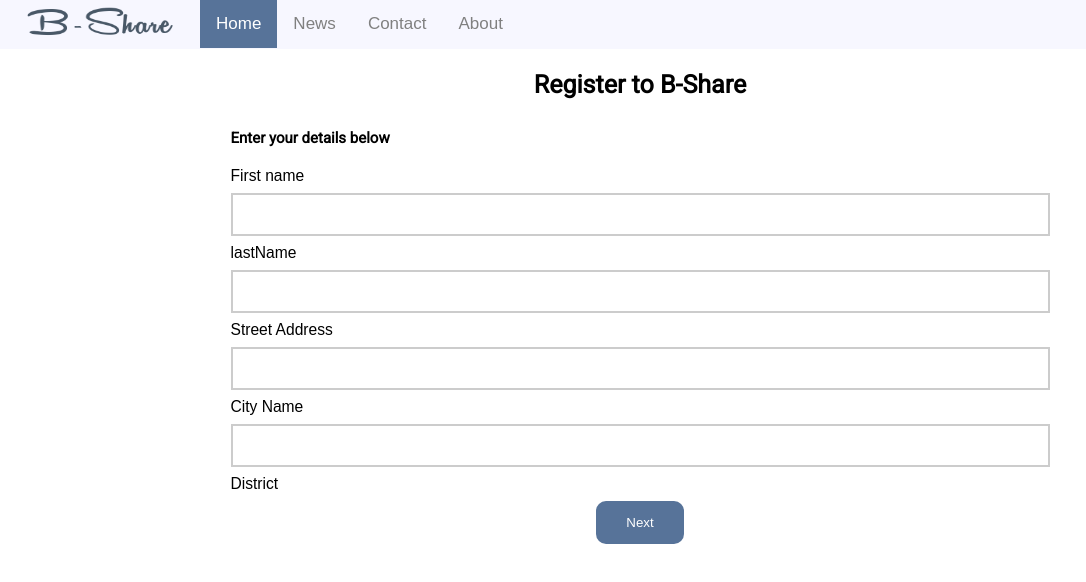
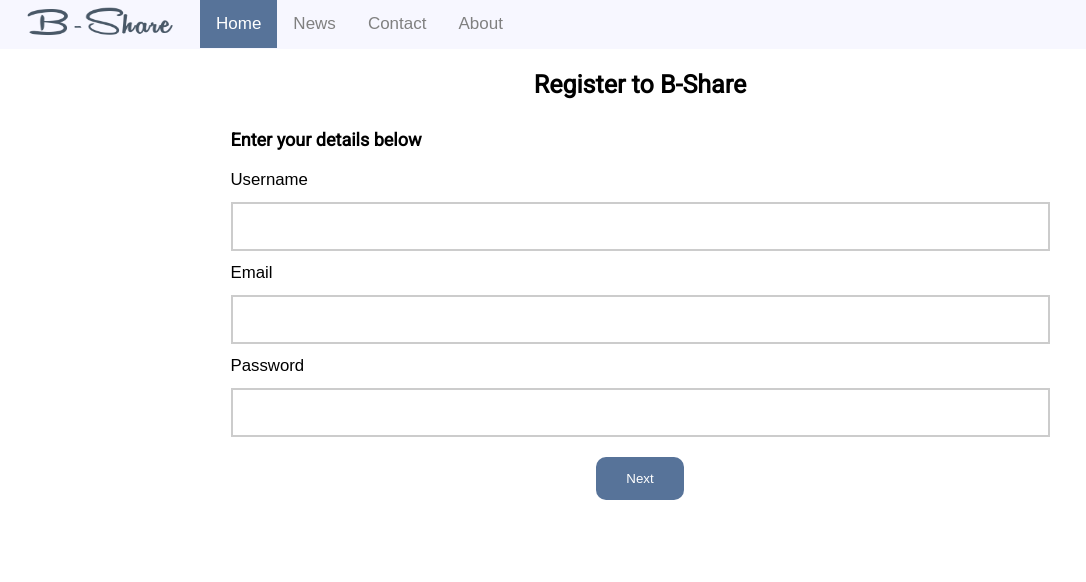
Before and after one commit to aacsspkt/Book_Selling_Site_Frontend, a React (Create React App) app: page /register in a window 1280 px wide. Shown: the top 582 px of the page, without its empty margins (0-1086 px from the left). Built offline with nearby package versions, Linux system fonts and the light colour scheme.

Commit message:
Separate cookie file

```diff
--- a/src/components/profile/Profile.js
+++ b/src/components/profile/Profile.js
@@ -2,6 +2,8 @@ import React, {Component} from 'react'
 import './Profile.css'
 import { Redirect} from 'react-router-dom';
 import BasicAutoSuggest from './BasicAutoSuggest'
+import {setCookie} from '../../cookie'
+
 export default class Register extends Component {
     constructor(props) {
         super(props)
@@ -20,37 +22,31 @@ export default class Register extends Component {
 		this.setState({[e.target.name]: e.target.value})
 	}
 
-	getDistrictId = (districtId) => {
+	getDistrictId = districtId => {
 		this.setState({areaLocation: districtId});
 	}
 
-	setCookie = (name, value) => {
-		var today = new Date();
-		var expiry = new Date(today.getTime() + 1 * 24 * 3600 * 1000);
+	setCookieValue = (name, value) => setCookie(name, value);
 
-		document.cookie=name + "=" + escape(value) + "; path=/; expires=" + expiry.toGMTString() + "; secure";
-
-	}
-
-	storeValues = (e) => {
+	storeValues = e => {
 	  e.preventDefault();
-	  this.setCookie("firstName", this.state.firstName);
-	  this.setCookie("lastName", this.state.lastName);
-	  this.setCookie("streetAddress", this.state.streetAddress);
-	  this.setCookie("cityName", this.state.cityName);
-	  this.setCookie("areaLocation", this.state.areaLocation);
+	  this.setCookieValue('firstName', this.state.firstName);
+	  this.setCookieValue('lastName', this.state.lastName);
+	  this.setCookieValue('streetAddress', this.state.streetAddress);
+	  this.setCookieValue('cityName', this.state.cityName);
+	  this.setCookieValue('areaLocation', this.state.areaLocation);
 	  this.setState({submit: true})
 	}
 
     render() {
 		if (this.state.submit) {
-			return <Redirect to='/profileContd' />;
+			return <Redirect to='/profiledetail' />;
 		}
         return (
             <div className='flex-center'>
                 <div className='container'>
-                    <h1 className='h1-center'>Profile</h1>
-                    <h4 className='h4-center'>Let's create profile first ...</h4>
+                    <h1 className='h1-center'>Register to B-Share</h1>
+                    <h4 className='h4-center'>Enter your details below</h4>
                     <form onSubmit={this.storeValues}>
                         <label htmlFor='firstName'>First name</label>
                         <input type='text' id='firstName' name='firstName' onChange={this.handleChange}/>
--- a/src/components/profile/ProfileDetail.js
+++ b/src/components/profile/ProfileDetail.js
@@ -3,6 +3,7 @@ import defaultImg from './profilepic.jpeg'
 import './ProfileDetail.css'
 import Axios from 'axios'
 import { Redirect  } from 'react-router-dom';
+import {setCookie ,getCookie} from '../../cookie'
 
 export default class ProfileSecond extends Component {
 	constructor(props) {
@@ -25,33 +26,18 @@ export default class ProfileSecond extends Component {
 		}
 	}
 
-	getCookieValue = (cname) =>  {
-		var name = cname + "=";
-		var decodedCookie = decodeURIComponent(document.cookie);
-		var ca = decodedCookie.split(';');
-		for(var i = 0; i <ca.length; i++) {
-			var c = ca[i];
-			while (c.charAt(0) === ' ') {
-			c = c.substring(1);
-			}
-			if (c.indexOf(name) === 0) {
-			return c.substring(name.length, c.length);
-			}
-		}
-		return "";
-	}
+	getCookieValue = cname => getCookie(cname);
+
+	setCookieValue = (name, value) => setCookie(name, value);
 
 	handlChange = (e) => {
 		this.setState({
 			[e.target.name]: e.target.value
 		})
-
 	}
 
 	handleImageChange = e => {
-
 		this.setState({myFile:e.target.files[0]});
-
 		//Change image src to new Image
 		this.setState({
 			profileImg: URL.createObjectURL(e.target.files[0]),
@@ -113,11 +99,11 @@ export default class ProfileSecond extends Component {
 
 	componentDidMount() {
 		this.setState({
-			firstName: this.getCookieValue("firstName"),
-			lastName: this.getCookieValue("lastName"),
-			streetAddress: this.getCookieValue("streetAddress"),
-			cityName: this.getCookieValue("cityName"),
-			areaLocation: this.getCookieValue("areaLocation"),
+			firstName: this.getCookieValue('firstName'),
+			lastName: this.getCookieValue('lastName'),
+			streetAddress: this.getCookieValue('streetAddress'),
+			cityName: this.getCookieValue('cityName'),
+			areaLocation: this.getCookieValue('areaLocation'),
 		})
 	}
 
@@ -130,11 +116,11 @@ export default class ProfileSecond extends Component {
                     <h4 className='h4-center'>Enter your details below</h4>
                     <form onSubmit={this.handleSubmit}>
 						<div id='profile'>
-							<img id='profile-img' src={this.state.profileImg} alt="Profile" />
-							{/* <input type="file" id="myFile" name="filename" onChange={this.handleImageChange} /> */}
-							<div className="upload-btn-wrapper" onChange={this.handleImageChange}>
-  								<button className="btnFile" onChange={this.handleImageChange}>Upload a file</button>
- 								<input type="file" name="myfile" onChange={this.handleImageChange}/>
+							<img id='profile-img' src={this.state.profileImg} alt='Profile' />
+							{/* <input type='file' id='myFile' name='filename' onChange={this.handleImageChange} /> */}
+							<div className='upload-btn-wrapper' onChange={this.handleImageChange}>
+  								<button className='btnFile' onChange={this.handleImageChange}>Upload a file</button>
+ 								<input type='file' name='myfile' onChange={this.handleImageChange}/>
 							</div>
 						</div>
 
@@ -144,9 +130,9 @@ export default class ProfileSecond extends Component {
 						<label htmlFor='phoneNo'>Phone No</label>
 						<input value={this.state.phoneNo} type='text' name='phoneNo' onChange={this.handlChange}/>
 
-						<label htmlFor='hideContact' className="checkbox-container">
-							<input id='hideContact' type="checkbox" value={this.state.hideContact} onChange={this.handleCheckChange}/>
-							<span className="checkmark" />
+						<label htmlFor='hideContact' className='checkbox-container'>
+							<input id='hideContact' type='checkbox' value={this.state.hideContact} onChange={this.handleCheckChange}/>
+							<span className='checkmark' />
 							Hide contacts
 						</label>
 
--- a/src/components/register/Register.js
+++ b/src/components/register/Register.js
@@ -17,19 +17,14 @@ export default class Register extends Component {
                     <h1 className='h1-center'>Register to B-Share</h1>
                     <h4 className='h4-center'>Enter your details below</h4>
                     <form onSubmit={this.storeValues}>
-                        <label htmlFor='firstName'>First name</label>
-                        <input type='text' id='firstName' name='firstName' onChange={this.handleChange}/>
+                        <label htmlFor='username'>Username</label>
+                        <input type='text' id='username' name='username' onChange={this.handleChange}/>
 
-                        <label htmlFor='lastName'>lastName</label>
-                        <input type='text' id='lastName' name='lastName' onChange={this.handleChange}/>
+                        <label htmlFor='email'>Email</label>
+                        <input type='text' id='email' name='email' onChange={this.handleChange}/>
 
-                        <label htmlFor='streetAddress'>Street Address</label>
-                        <input type='text' id='streetAddress' name='streetAddress'onChange={this.handleChange}/>
-
-                        <label htmlFor='cityName'>City Name</label>
-                        <input type='text' id='cityName' name='cityName' onChange={this.handleChange} />
-
-                        <label htmlFor='areaLocation'>District</label>
+                        <label htmlFor='password'>Password</label>
+                        <input type='password' id='password' name='password'onChange={this.handleChange}/>
 
                         <div className='flex-center'>
                             <button className='btnMain'>Next</button>
--- /dev/null
+++ b/src/cookie.js
@@ -0,0 +1,25 @@
+
+function setCookie(name, value) {
+	var today = new Date();
+	var expiry = new Date(today.getTime() + 1 * 24 * 3600 * 1000);
+
+	document.cookie=name + "=" + escape(value) + "; path=/; expires=" + expiry.toGMTString() + "; secure";
+}
+
+function getCookie(cname) {
+	var name = cname + "=";
+	var decodedCookie = decodeURIComponent(document.cookie);
+	var ca = decodedCookie.split(';');
+	for(var i = 0; i <ca.length; i++) {
+		var c = ca[i];
+		while (c.charAt(0) === ' ') {
+		c = c.substring(1);
+		}
+		if (c.indexOf(name) === 0) {
+		return c.substring(name.length, c.length);
+		}
+	}
+	return "";
+}
+
+export {setCookie, getCookie};
--- a/src/index.css
+++ b/src/index.css
@@ -25,6 +25,10 @@ h1, h4 {
 	font-family: 'Roboto', sans-serif;
 }
 
+h4{
+	font-size: 1.6rem;
+}
+
 a {
     text-decoration: none;
 }
@@ -38,17 +42,18 @@ li {
 }
 
 label {
-	font-size: 1.3rem
+	font-size: 1.4rem
 }
 
 input[type=text], input[type=password]{
 	width: 100%;
 	padding: 12px 20px;
-	margin: 8px 0;
+	margin: 1rem 0;
 	box-sizing: border-box;
 	border: 2px solid var(--color-grey);
 	-webkit-transition: 0.5s;
 	transition: 0.5s;
+	font-size: 1.5rem;
 	outline: none;
   }
 input[type=text]:hover, input[type=password]:hover {
@@ -71,7 +76,7 @@ button:hover {
 }
 
 .h4-center {
-	font-size: 15px;
+	font-size: 1.5rem;
 	font-weight: bold;
 	padding-bottom: 20px;
 }
```
Also changed, not shown: src/components/login/Login.js (+4 -4 lines).
